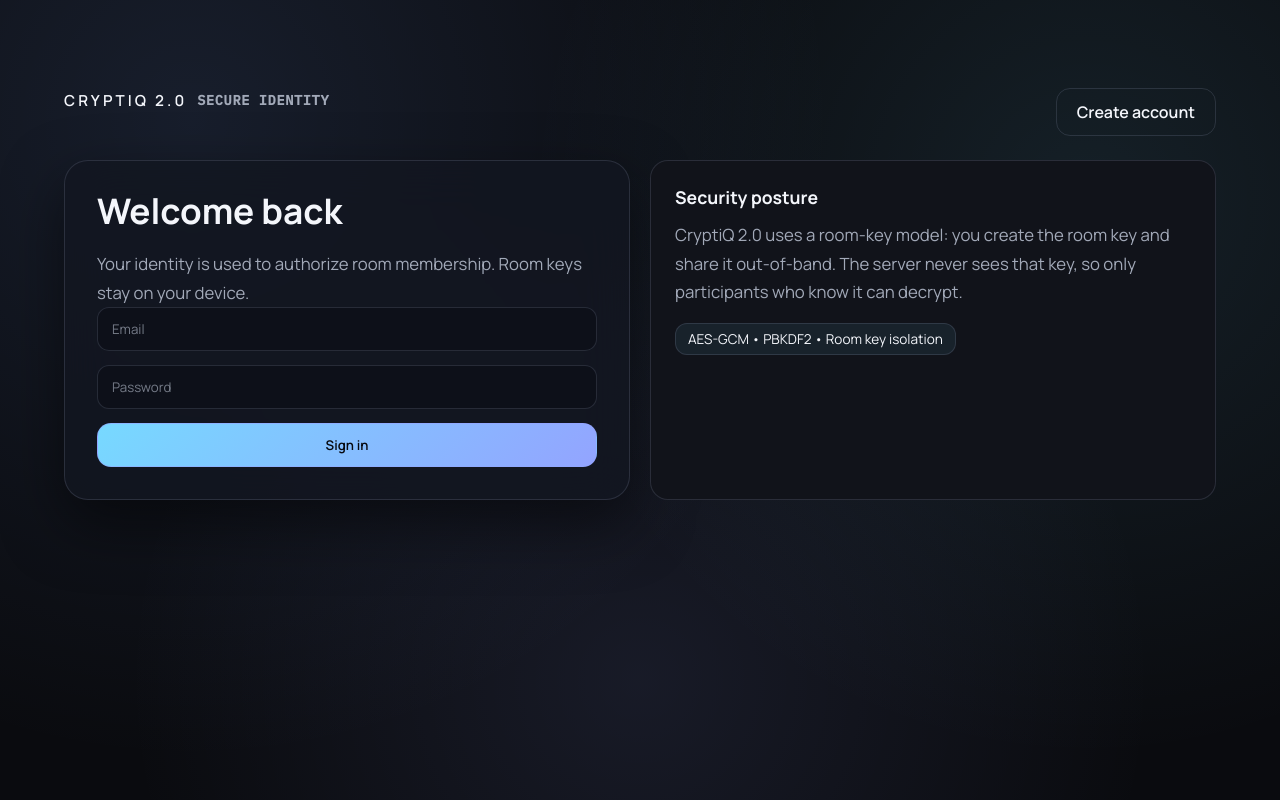
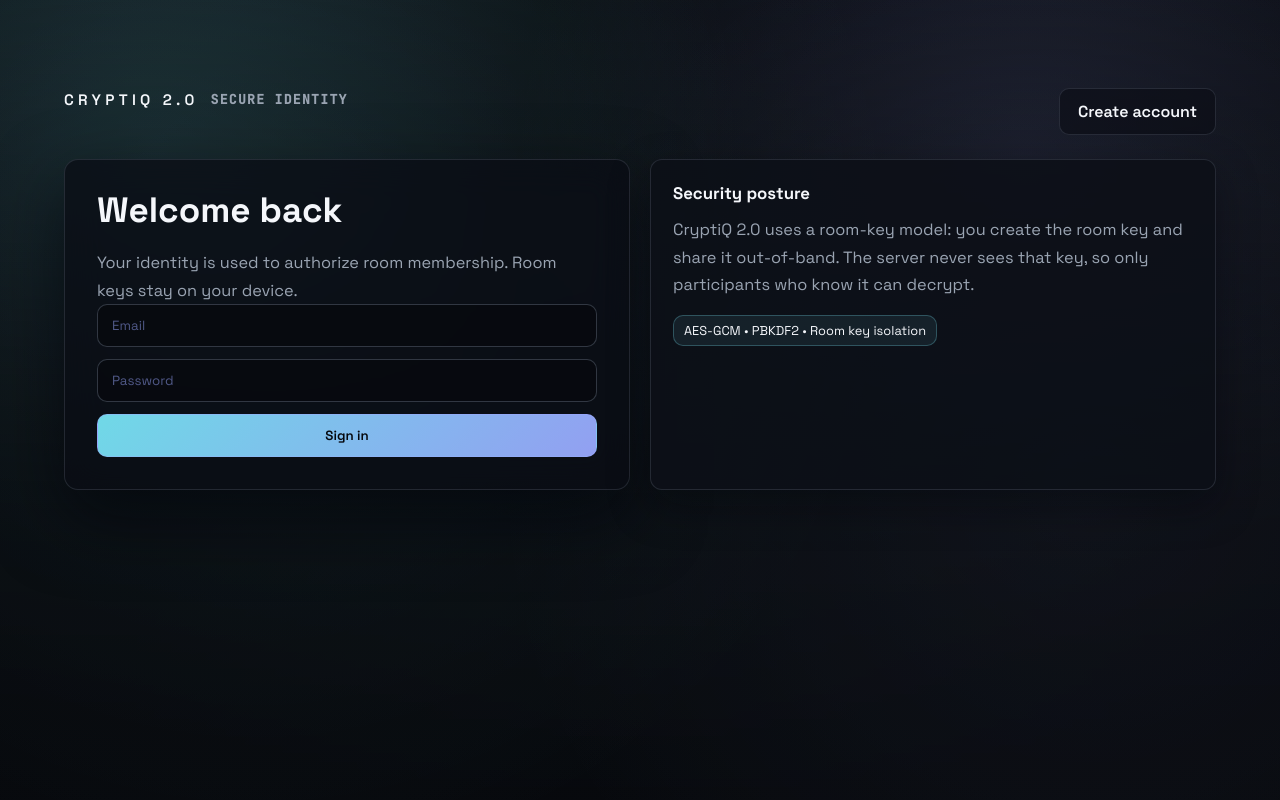
Before and after one commit to vanessamadison/cryptiq, a Next.js app in the folder frontend/: page /auth in a window 1280 px wide. Built offline with nearby package versions, Linux system fonts and the light colour scheme.

Commit message:
style(ui): terminal-inspired enterprise redesign

```diff
--- a/frontend/app/globals.css
+++ b/frontend/app/globals.css
@@ -1,18 +1,18 @@
-@import url("https://fonts.googleapis.com/css2?family=Manrope:wght@300;400;500;600;700&family=IBM+Plex+Mono:wght@400;500&display=swap");
+@import url("https://fonts.googleapis.com/css2?family=Space+Grotesk:wght@300;400;500;600;700&family=JetBrains+Mono:wght@400;500&display=swap");
 
 :root {
   color-scheme: dark;
-  --bg: #0a0b0f;
-  --bg-elev: #11131a;
-  --bg-glass: rgba(18, 22, 32, 0.78);
-  --border: rgba(120, 132, 155, 0.24);
-  --text: #f4f6fb;
-  --muted: #a2a9b8;
-  --accent: #77d9ff;
-  --accent-2: #93a4ff;
+  --bg: #07090d;
+  --bg-elev: rgba(13, 16, 24, 0.9);
+  --bg-glass: rgba(10, 13, 20, 0.75);
+  --border: rgba(148, 163, 184, 0.18);
+  --text: #f5f7fb;
+  --muted: #9aa4b2;
+  --accent: #7cf0ff;
+  --accent-2: #9aa8ff;
   --danger: #ff6b6b;
   --success: #6bff95;
-  --shadow: 0 24px 60px rgba(0, 0, 0, 0.5);
+  --shadow: 0 28px 70px rgba(2, 4, 10, 0.6);
 }
 
 * {
@@ -27,7 +27,7 @@ body {
   min-height: 100%;
   background: var(--bg);
   color: var(--text);
-  font-family: "Manrope", system-ui, -apple-system, BlinkMacSystemFont, "Segoe UI", sans-serif;
+  font-family: "Space Grotesk", system-ui, -apple-system, BlinkMacSystemFont, "Segoe UI", sans-serif;
 }
 
 body {
@@ -35,11 +35,34 @@ body {
   min-height: 100dvh;
   background-color: var(--bg);
   background-image:
-    radial-gradient(circle at 15% 15%, rgba(122, 167, 255, 0.12), transparent 50%),
-    radial-gradient(circle at 85% 25%, rgba(119, 217, 255, 0.1), transparent 45%),
-    radial-gradient(circle at 50% 85%, rgba(147, 164, 255, 0.1), transparent 55%);
+    radial-gradient(circle at 12% 18%, rgba(124, 240, 255, 0.18), transparent 45%),
+    radial-gradient(circle at 80% 20%, rgba(154, 168, 255, 0.18), transparent 42%),
+    radial-gradient(circle at 50% 85%, rgba(124, 240, 255, 0.12), transparent 55%);
   background-repeat: no-repeat;
   background-size: cover;
+  position: relative;
+  overflow-x: hidden;
+}
+
+body::before,
+body::after {
+  content: "";
+  position: fixed;
+  inset: 0;
+  pointer-events: none;
+  z-index: 0;
+}
+
+body::before {
+  background: linear-gradient(180deg, rgba(7, 9, 13, 0.2) 0%, rgba(7, 9, 13, 0.85) 65%, rgba(7, 9, 13, 0.98) 100%);
+}
+
+body::after {
+  background-image:
+    radial-gradient(circle at 20% 30%, rgba(124, 240, 255, 0.08), transparent 55%),
+    radial-gradient(circle at 85% 60%, rgba(154, 168, 255, 0.08), transparent 50%);
+  mix-blend-mode: screen;
+  opacity: 0.7;
 }
 
 a {
@@ -54,16 +77,17 @@ textarea {
 }
 
 main {
-  min-height: 100vh;
+  min-height: 100dvh;
   display: flex;
   flex-direction: column;
-  background: transparent;
+  position: relative;
+  z-index: 1;
 }
 
 .container {
   max-width: 1200px;
   margin: 0 auto;
-  padding: 40px 24px calc(80px + env(safe-area-inset-bottom));
+  padding: 40px 24px calc(72px + env(safe-area-inset-bottom));
   width: 100%;
   flex: 1;
 }
@@ -77,16 +101,16 @@ main {
 
 .brand {
   display: flex;
-  gap: 10px;
+  gap: 12px;
   align-items: center;
   font-weight: 600;
-  letter-spacing: 0.04em;
+  letter-spacing: 0.08em;
   text-transform: uppercase;
 }
 
 .brand-text {
   font-size: 0.95rem;
-  letter-spacing: 0.2em;
+  letter-spacing: 0.28em;
 }
 
 .hero {
@@ -99,23 +123,23 @@ main {
 
 .hero-card {
   padding: 32px;
-  border-radius: 24px;
+  border-radius: 14px;
   border: 1px solid var(--border);
   background: var(--bg-glass);
   box-shadow: var(--shadow);
-  backdrop-filter: blur(24px);
+  backdrop-filter: blur(18px);
   animation: floatIn 700ms ease both;
 }
 
 .hero-title {
-  font-size: clamp(2.2rem, 3.6vw, 3.6rem);
+  font-size: clamp(2.2rem, 3.4vw, 3.5rem);
   line-height: 1.05;
   margin-bottom: 20px;
 }
 
 .hero-subtitle {
   color: var(--muted);
-  font-size: 1.05rem;
+  font-size: 1.02rem;
   line-height: 1.7;
 }
 
@@ -127,66 +151,67 @@ main {
 }
 
 .button {
-  padding: 12px 20px;
-  border-radius: 14px;
-  border: 1px solid rgba(147, 164, 255, 0.6);
-  background: linear-gradient(135deg, var(--accent), var(--accent-2));
-  color: #07090f;
+  padding: 12px 18px;
+  border-radius: 10px;
+  border: 1px solid rgba(154, 168, 255, 0.45);
+  background: linear-gradient(135deg, rgba(124, 240, 255, 0.9), rgba(154, 168, 255, 0.95));
+  color: #05070c;
   font-weight: 600;
   cursor: pointer;
-  transition: transform 160ms ease, box-shadow 160ms ease;
+  transition: transform 160ms ease, box-shadow 160ms ease, border-color 160ms ease;
 }
 
 .button:hover {
-  transform: translateY(-2px);
-  box-shadow: 0 12px 30px rgba(119, 217, 255, 0.18);
+  transform: translateY(-1px);
+  box-shadow: 0 14px 32px rgba(124, 240, 255, 0.2);
 }
 
 .button.secondary {
-  background: transparent;
+  background: rgba(10, 13, 20, 0.6);
   border-color: var(--border);
   color: var(--text);
 }
 
 .grid {
   display: grid;
-  gap: 20px;
+  gap: 18px;
 }
 
 .panel {
-  padding: 24px;
-  border-radius: 18px;
+  padding: 22px;
+  border-radius: 12px;
   border: 1px solid var(--border);
   background: var(--bg-elev);
+  box-shadow: 0 16px 40px rgba(2, 4, 10, 0.4);
   animation: floatIn 700ms ease both;
 }
 
 .panel h3 {
   margin-bottom: 12px;
-  font-size: 1.1rem;
+  font-size: 1.05rem;
 }
 
 .meta {
-  font-family: "IBM Plex Mono", monospace;
-  font-size: 0.85rem;
+  font-family: "JetBrains Mono", monospace;
+  font-size: 0.82rem;
   color: var(--muted);
 }
 
 .form {
   display: grid;
-  gap: 14px;
+  gap: 12px;
 }
 
 .input {
   padding: 12px 14px;
-  border-radius: 12px;
-  border: 1px solid var(--border);
-  background: rgba(12, 15, 24, 0.7);
+  border-radius: 10px;
+  border: 1px solid rgba(148, 163, 184, 0.3);
+  background: rgba(7, 9, 13, 0.7);
   color: var(--text);
 }
 
 .input::placeholder {
-  color: rgba(162, 169, 184, 0.7);
+  color: rgba(154, 168, 255, 0.5);
 }
 
 .split {
@@ -197,7 +222,7 @@ main {
 
 .chat-layout {
   display: grid;
-  grid-template-columns: minmax(240px, 280px) 1fr;
+  grid-template-columns: minmax(240px, 300px) 1fr;
   gap: 20px;
 }
 
@@ -215,9 +240,9 @@ main {
 
 .message-list {
   padding: 16px;
-  border-radius: 16px;
+  border-radius: 12px;
   border: 1px solid var(--border);
-  background: rgba(12, 15, 24, 0.6);
+  background: rgba(8, 10, 16, 0.7);
   overflow-y: auto;
   display: grid;
   gap: 12px;
@@ -225,14 +250,14 @@ main {
 
 .message {
   padding: 12px 14px;
-  border-radius: 14px;
-  background: rgba(119, 217, 255, 0.08);
-  border: 1px solid rgba(119, 217, 255, 0.22);
+  border-radius: 12px;
+  background: rgba(124, 240, 255, 0.08);
+  border: 1px solid rgba(124, 240, 255, 0.2);
 }
 
 .message.you {
-  background: rgba(147, 164, 255, 0.16);
-  border-color: rgba(147, 164, 255, 0.32);
+  background: rgba(154, 168, 255, 0.15);
+  border-color: rgba(154, 168, 255, 0.3);
 }
 
 .message .meta {
@@ -243,16 +268,16 @@ main {
   display: inline-flex;
   align-items: center;
   gap: 8px;
-  padding: 6px 12px;
-  border-radius: 12px;
-  border: 1px solid var(--border);
-  background: rgba(119, 217, 255, 0.08);
-  font-size: 0.85rem;
+  padding: 6px 10px;
+  border-radius: 10px;
+  border: 1px solid rgba(124, 240, 255, 0.25);
+  background: rgba(124, 240, 255, 0.08);
+  font-size: 0.8rem;
 }
 
 .notice {
   padding: 12px 16px;
-  border-radius: 12px;
+  border-radius: 10px;
   border: 1px solid rgba(255, 107, 107, 0.3);
   background: rgba(255, 107, 107, 0.08);
   color: #ffc9c9;
@@ -261,7 +286,7 @@ main {
 @keyframes floatIn {
   from {
     opacity: 0;
-    transform: translateY(14px);
+    transform: translateY(12px);
   }
   to {
     opacity: 1;
@@ -295,7 +320,7 @@ main {
 
 @media (max-width: 600px) {
   .container {
-    padding: 28px 18px 64px;
+    padding: 28px 18px calc(60px + env(safe-area-inset-bottom));
   }
   .hero-title {
     font-size: 2rem;
```
